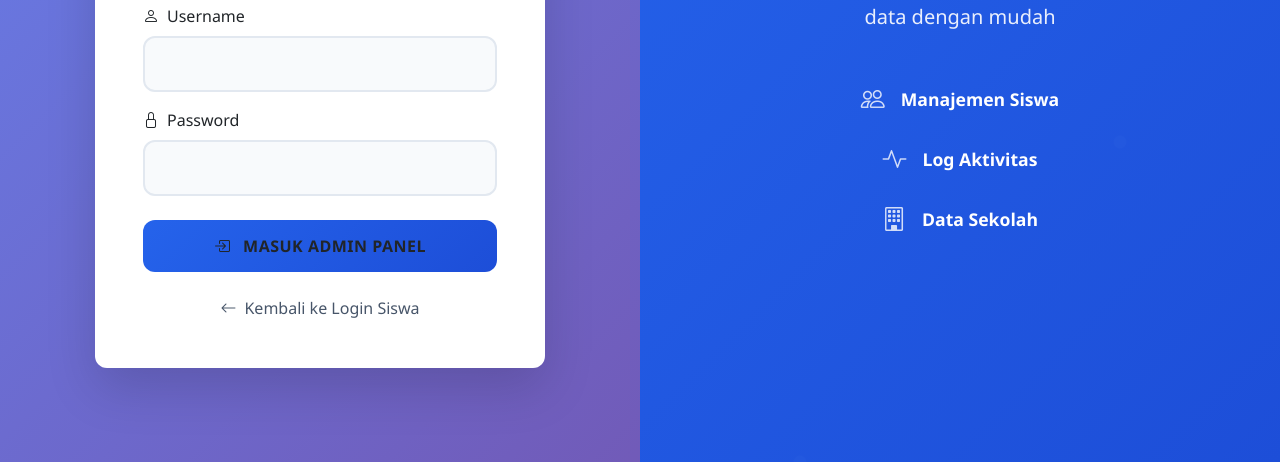
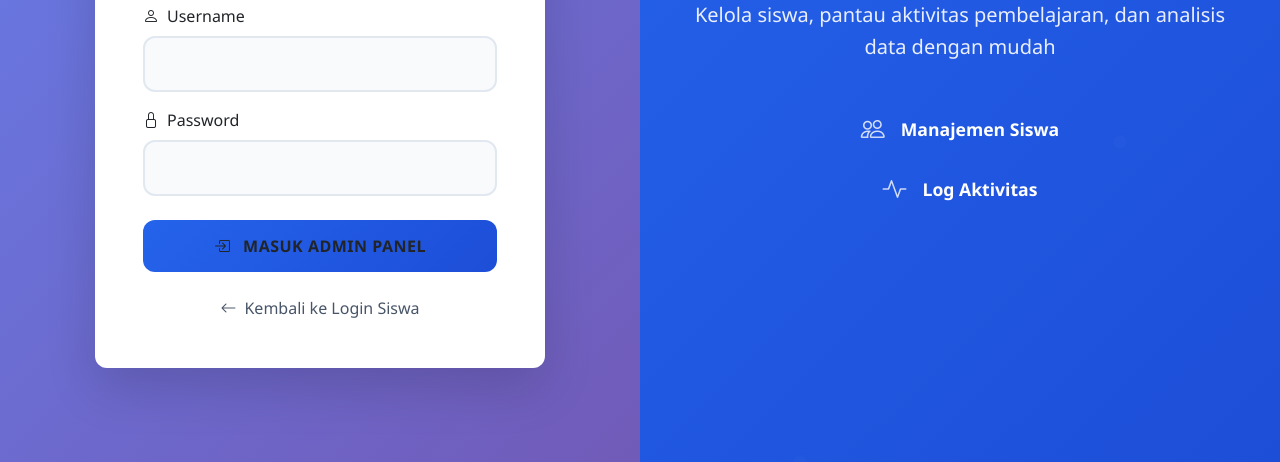
Before and after one commit to Dakesha24/Digimond-Project, a plain HTML site: page admin/admin-login.html in a window 1280 px wide. Shown: the part 338-800 px from the top of the page. Drawn offline with nearby package versions, Linux system fonts and the light colour scheme.

Commit message:
delete data sekolah

```diff
--- a/admin/admin-login.html
+++ b/admin/admin-login.html
@@ -80,10 +80,6 @@
                             <i class="bi bi-activity"></i>
                             <span>Log Aktivitas</span>
                         </div>
-                        <div class="feature-item">
-                            <i class="bi bi-building"></i>
-                            <span>Data Sekolah</span>
-                        </div>
                     </div>
                 </div>
             </div>
```
